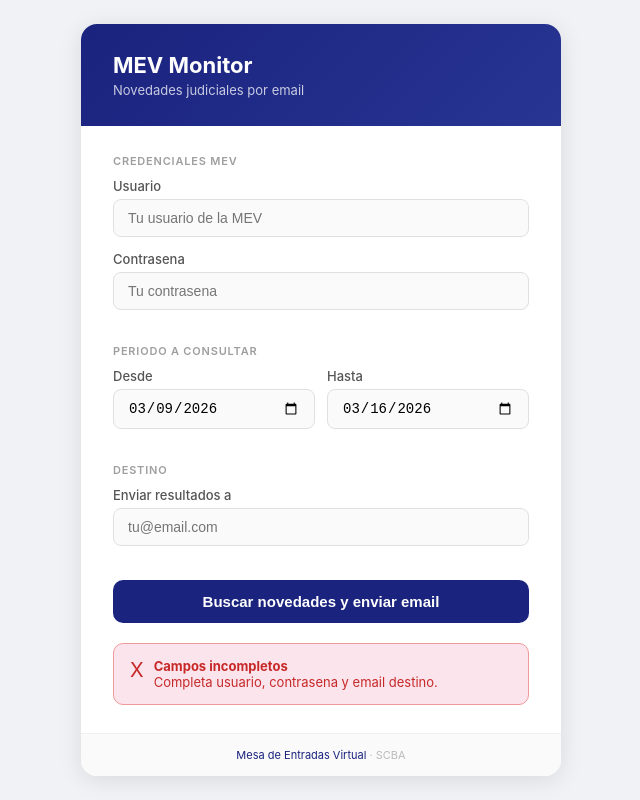
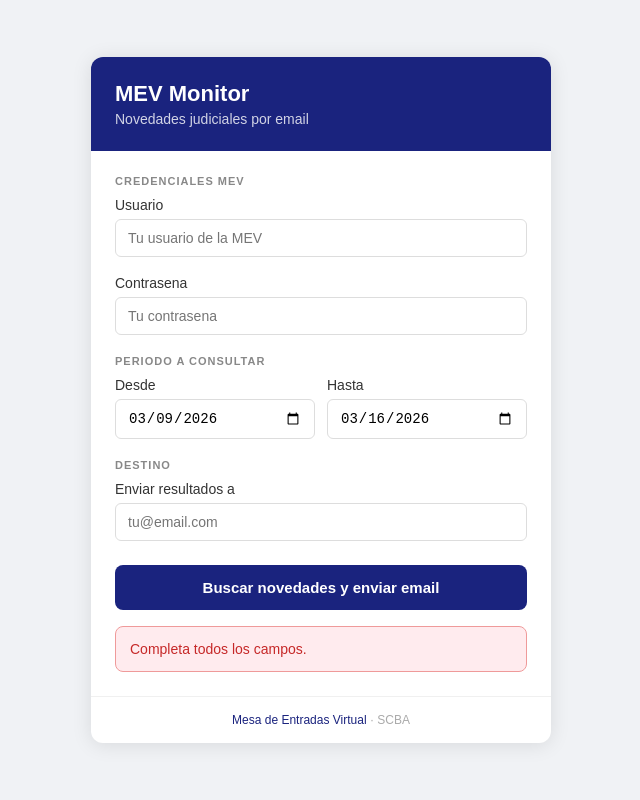
Before and after one commit to gerbuttari/mev-monitor, a website: page public/index.html in a window 1280 px wide. Both pictures are taken after a click on the button "Buscar novedades y enviar email". Shown: the whole page, without its empty margins (319-959 px from the left). Drawn offline with Linux system fonts and the light colour scheme.

Commit message:
Update index.html

```diff
--- a/public/index.html
+++ b/public/index.html
@@ -6,29 +6,28 @@
 <title>MEV Monitor</title>
 <style>
 * { box-sizing: border-box; margin: 0; padding: 0; }
-    body { font-family: -apple-system, BlinkMacSystemFont, 'Segoe UI', sans-serif; background: #f0f2f5; min-height: 100vh; display: flex; align-items: center; justify-content: center; padding: 20px; }
-    .card { background: white; border-radius: 16px; box-shadow: 0 4px 24px rgba(0,0,0,0.10); width: 100%; max-width: 480px; overflow: hidden; }
-    .header { background: linear-gradient(135deg, #1a237e 0%, #283593 100%); padding: 28px 32px; color: white; }
-    .header h1 { font-size: 22px; font-weight: 700; margin-bottom: 4px; }
-    .header p { opacity: 0.75; font-size: 13px; }
-    .body { padding: 28px 32px; }
-    .section-label { font-size: 11px; font-weight: 600; color: #9e9e9e; text-transform: uppercase; letter-spacing: 0.8px; margin: 20px 0 10px; }
+body { font-family: Arial, sans-serif; background: #f0f2f5; min-height: 100vh; display: flex; align-items: center; justify-content: center; padding: 20px; }
+.card { background: white; border-radius: 12px; box-shadow: 0 2px 20px rgba(0,0,0,0.1); width: 100%; max-width: 460px; overflow: hidden; }
+.header { background: #1a237e; color: white; padding: 24px; }
+.header h1 { font-size: 22px; margin-bottom: 4px; }
+.header p { opacity: 0.8; font-size: 14px; }
+.body { padding: 24px; }
+.section-label { font-size: 11px; font-weight: 700; color: #888; letter-spacing: 1px; text-transform: uppercase; margin: 20px 0 10px; }
 .section-label:first-child { margin-top: 0; }
-    label { display: block; font-size: 13px; color: #555; margin-bottom: 5px; font-weight: 500; }
-    input { width: 100%; padding: 10px 14px; border: 1.5px solid #e0e0e0; border-radius: 8px; font-size: 14px; transition: border-color 0.2s; background: #fafafa; margin-bottom: 14px; }
-    input:focus { outline: none; border-color: #1a237e; background: white; }
-    .date-row { display: grid; grid-template-columns: 1fr 1fr; gap: 12px; }
-    .btn { width: 100%; padding: 13px; background: #1a237e; color: white; border: none; border-radius: 10px; font-size: 15px; font-weight: 600; cursor: pointer; margin-top: 20px; transition: background 0.2s; }
-    .btn:hover { background: #283593; }
-    .btn:disabled { background: #9e9e9e; cursor: not-allowed; }
-    #status-area { margin-top: 20px; display: none; }
-    .status-box { padding: 14px 16px; border-radius: 10px; font-size: 13px; display: flex; align-items: flex-start; gap: 10px; }
-    .status-running { background: #e3f2fd; color: #1565c0; border: 1px solid #90caf9; }
-    .status-done { background: #e8f5e9; color: #2e7d32; border: 1px solid #a5d6a7; }
-    .status-error { background: #fce4ec; color: #c62828; border: 1px solid #ef9a9a; }
-    .spinner { display: inline-block; width: 18px; height: 18px; border: 2px solid #90caf9; border-top-color: #1565c0; border-radius: 50%; animation: spin 0.8s linear infinite; flex-shrink: 0; }
+label { display: block; font-size: 14px; color: #333; margin-bottom: 6px; }
+input { width: 100%; padding: 10px 12px; border: 1px solid #ddd; border-radius: 6px; font-size: 14px; outline: none; transition: border 0.2s; }
+input:focus { border-color: #1a237e; }
+.dates { display: grid; grid-template-columns: 1fr 1fr; gap: 12px; }
+button { width: 100%; padding: 14px; background: #1a237e; color: white; border: none; border-radius: 8px; font-size: 15px; font-weight: 600; cursor: pointer; margin-top: 24px; transition: background 0.2s; }
+button:hover { background: #283593; }
+button:disabled { background: #9e9e9e; cursor: not-allowed; }
+.result { margin-top: 16px; padding: 14px; border-radius: 8px; font-size: 14px; display: none; }
+.result.ok { background: #e8f5e9; color: #2e7d32; border: 1px solid #a5d6a7; }
+.result.err { background: #ffebee; color: #c62828; border: 1px solid #ef9a9a; }
+.result.info { background: #e3f2fd; color: #1565c0; border: 1px solid #90caf9; }
+.spinner { display: inline-block; width: 16px; height: 16px; border: 2px solid rgba(255,255,255,0.4); border-top-color: white; border-radius: 50%; animation: spin 0.8s linear infinite; vertical-align: middle; margin-right: 8px; }
 @keyframes spin { to { transform: rotate(360deg); } }
-    .footer { padding: 14px 32px; font-size: 11px; color: #bbb; text-align: center; background: #fafafa; border-top: 1px solid #f0f0f0; }
+.footer { text-align: center; padding: 16px; font-size: 12px; color: #aaa; border-top: 1px solid #f0f0f0; }
 .footer a { color: #1a237e; text-decoration: none; }
 </style>
 </head>
@@ -40,109 +39,130 @@
   </div>
   <div class="body">
     <div class="section-label">Credenciales MEV</div>
-      <label for="usuario">Usuario</label>
+    <label>Usuario</label>
     <input type="text" id="usuario" placeholder="Tu usuario de la MEV" autocomplete="username">
-      <label for="password">Contrasena</label>
+    <br><br>
+    <label>Contrasena</label>
     <input type="password" id="password" placeholder="Tu contrasena" autocomplete="current-password">
+
     <div class="section-label">Periodo a consultar</div>
-      <div class="date-row">
+    <div class="dates">
       <div>
-          <label for="fechaDesde">Desde</label>
-          <input type="date" id="fechaDesde">
+        <label>Desde</label>
+        <input type="date" id="desde">
       </div>
       <div>
-          <label for="fechaHasta">Hasta</label>
-          <input type="date" id="fechaHasta">
+        <label>Hasta</label>
+        <input type="date" id="hasta">
       </div>
     </div>
+
     <div class="section-label">Destino</div>
-      <label for="emailDestino">Enviar resultados a</label>
-      <input type="email" id="emailDestino" placeholder="tu@email.com">
-      <button class="btn" id="btn-scan" onclick="iniciarScan()">Buscar novedades y enviar email</button>
-      <div id="status-area">
-        <div id="status-box" class="status-box"></div>
-      </div>
+    <label>Enviar resultados a</label>
+    <input type="email" id="email" placeholder="tu@email.com">
+
+    <button id="btn" onclick="iniciarScan()">Buscar novedades y enviar email</button>
+    <div class="result" id="result"></div>
   </div>
   <div class="footer">
     <a href="https://mev.scba.gov.ar" target="_blank">Mesa de Entradas Virtual</a> &middot; SCBA
   </div>
 </div>
+
 <script>
+// Set default dates: last 7 days
+(function() {
   const hoy = new Date();
   const hace7 = new Date(hoy - 7 * 86400000);
-    document.getElementById('fechaHasta').value = hoy.toISOString().split('T')[0];
-    document.getElementById('fechaDesde').value = hace7.toISOString().split('T')[0];
+  const fmt = d => d.toISOString().slice(0, 10);
+  document.getElementById('hasta').value = fmt(hoy);
+  document.getElementById('desde').value = fmt(hace7);
+})();
 
-    function formatDateArg(isoDate) {
+function fmtDate(isoDate) {
   if (!isoDate) return '';
   const [y, m, d] = isoDate.split('-');
   return d + '/' + m + '/' + y;
 }
 
-    function setStatus(type, icon, title, detail) {
-      const area = document.getElementById('status-area');
-      const box = document.getElementById('status-box');
-      area.style.display = 'block';
-      box.className = 'status-box status-' + type;
-      if (type === 'running') {
-        box.innerHTML = '<div class="spinner"></div><div><strong>' + title + '</strong><br>' + detail + '</div>';
+function showResult(msg, type) {
+  const el = document.getElementById('result');
+  el.textContent = msg;
+  el.className = 'result ' + type;
+  el.style.display = 'block';
+}
+
+async function pollStatus(jobId, attempts) {
+  if (attempts > 60) {
+    showResult('Timeout esperando respuesta del servidor.', 'err');
+    document.getElementById('btn').disabled = false;
+    document.getElementById('btn').textContent = 'Buscar novedades y enviar email';
+    return;
+  }
+  try {
+    const r = await fetch('/api/status/' + jobId);
+    const data = await r.json();
+    if (data.status === 'running') {
+      showResult('Buscando novedades... (' + Math.round(attempts * 3) + 's)', 'info');
+      setTimeout(() => pollStatus(jobId, attempts + 1), 3000);
+    } else if (data.status === 'done') {
+      const res = data.result;
+      if (res.total === 0) {
+        showResult('Sin novedades en el periodo seleccionado.', 'ok');
       } else {
-        box.innerHTML = '<span style="font-size:20px">' + icon + '</span><div><strong>' + title + '</strong><br>' + detail + '</div>';
+        showResult('Listo! ' + res.total + ' causa' + (res.total !== 1 ? 's' : '') + ' con novedades. Email enviado.', 'ok');
+      }
+      document.getElementById('btn').disabled = false;
+      document.getElementById('btn').textContent = 'Buscar novedades y enviar email';
+    } else if (data.status === 'error') {
+      showResult('Error: ' + data.error, 'err');
+      document.getElementById('btn').disabled = false;
+      document.getElementById('btn').textContent = 'Buscar novedades y enviar email';
+    }
+  } catch(e) {
+    showResult('Error de conexion: ' + e.message, 'err');
+    document.getElementById('btn').disabled = false;
+    document.getElementById('btn').textContent = 'Buscar novedades y enviar email';
   }
 }
 
 async function iniciarScan() {
   const usuario = document.getElementById('usuario').value.trim();
-      const password = document.getElementById('password').value;
-      const fechaDesde = formatDateArg(document.getElementById('fechaDesde').value);
-      const fechaHasta = formatDateArg(document.getElementById('fechaHasta').value);
-      const emailDestino = document.getElementById('emailDestino').value.trim();
+  const password = document.getElementById('password').value.trim();
+  const desde = fmtDate(document.getElementById('desde').value);
+  const hasta = fmtDate(document.getElementById('hasta').value);
+  const email = document.getElementById('email').value.trim();
 
-      if (!usuario || !password || !emailDestino) {
-        setStatus('error', 'X', 'Campos incompletos', 'Completa usuario, contrasena y email destino.');
+  if (!usuario || !password || !email) {
+    showResult('Completa todos los campos.', 'err');
     return;
   }
 
-      const btn = document.getElementById('btn-scan');
+  const btn = document.getElementById('btn');
   btn.disabled = true;
-      setStatus('running', '', 'Consultando la MEV...', 'Esto puede tardar 1-2 minutos.');
+  btn.innerHTML = '<span class="spinner"></span>Iniciando scan...';
+  showResult('Conectando con MEV...', 'info');
 
   try {
-        const res = await fetch('/api/scan', {
+    const r = await fetch('/api/scan', {
       method: 'POST',
       headers: { 'Content-Type': 'application/json' },
-          body: JSON.stringify({ usuario, password, fechaDesde, fechaHasta, emailDestino })
+      body: JSON.stringify({ usuario, password, fechaDesde: desde, fechaHasta: hasta, emailDestino: email })
     });
-        const data = await res.json();
-        if (!res.ok) throw new Error(data.error || 'Error del servidor');
-
-        const { jobId } = data;
-        const interval = setInterval(async () => {
-          try {
-            const sr = await fetch('/api/status/' + jobId);
-            const job = await sr.json();
-            if (job.status === 'running') return;
-            clearInterval(interval);
+    const data = await r.json();
+    if (data.jobId) {
+      btn.innerHTML = '<span class="spinner"></span>Escaneando...';
+      showResult('Scan iniciado. Buscando novedades...', 'info');
+      setTimeout(() => pollStatus(data.jobId, 0), 3000);
+    } else {
+      showResult('Error: ' + (data.error || 'respuesta inesperada'), 'err');
       btn.disabled = false;
-            if (job.status === 'done') {
-              const r = job.result;
-              if (r.emailEnviado) {
-                setStatus('done', 'OK', 'Email enviado a ' + emailDestino, r.conNovedades + ' causa(s) con novedades de ' + r.total + ' total.');
-              } else {
-                setStatus('done', '-', 'Sin novedades en el periodo', 'Se revisaron ' + r.total + ' causas. No hay actuaciones entre ' + fechaDesde + ' y ' + fechaHasta + '.');
-              }
-            } else {
-              setStatus('error', 'X', 'Error al procesar', job.error || 'Error desconocido');
+      btn.textContent = 'Buscar novedades y enviar email';
     }
   } catch(e) {
-            clearInterval(interval);
+    showResult('Error de conexion: ' + e.message, 'err');
     btn.disabled = false;
-            setStatus('error', 'X', 'Error de conexion', e.message);
-          }
-        }, 5000);
-      } catch(e) {
-        btn.disabled = false;
-        setStatus('error', 'X', 'Error', e.message);
+    btn.textContent = 'Buscar novedades y enviar email';
   }
 }
 </script>
```
Lines whose indentation alone changed are shown as unchanged.
